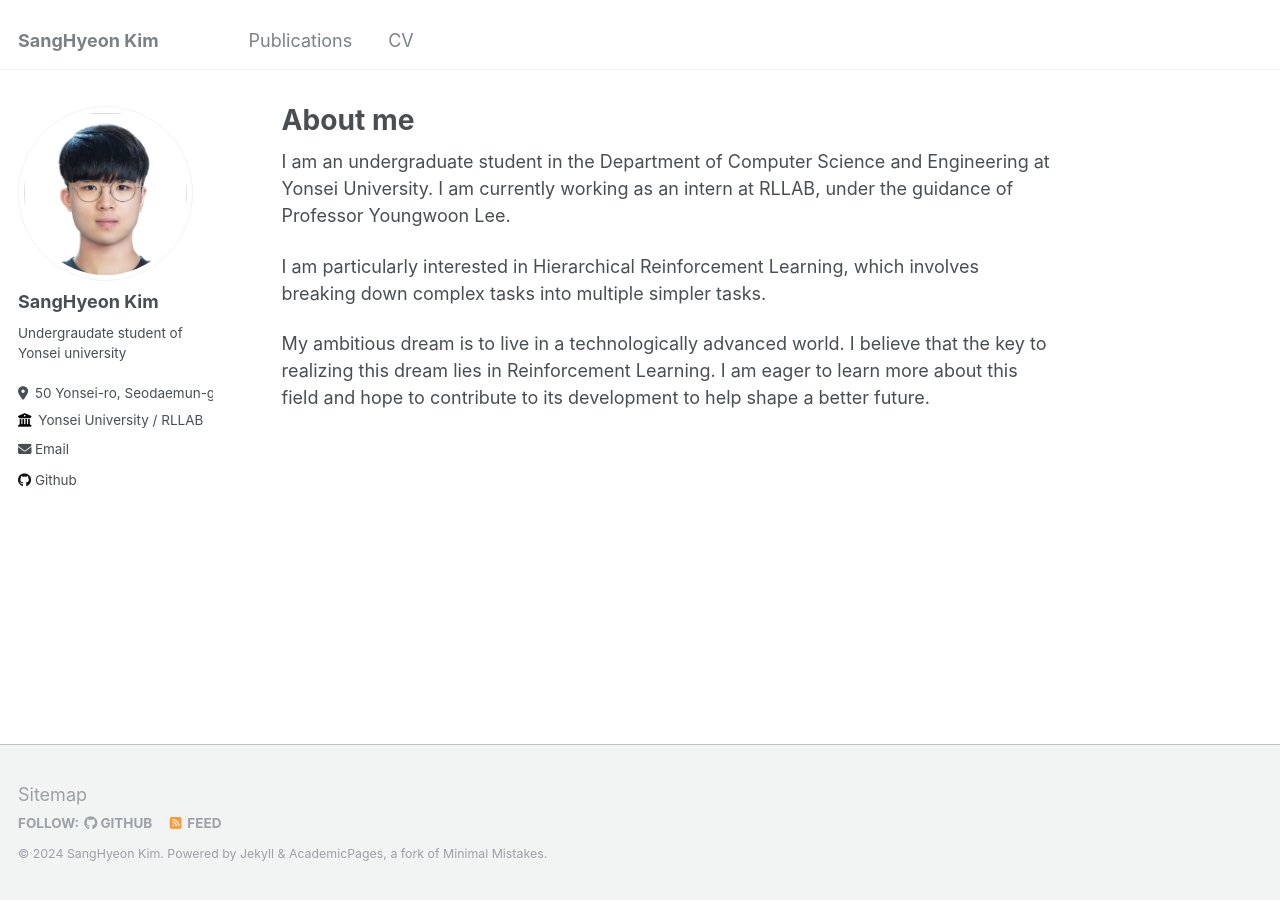
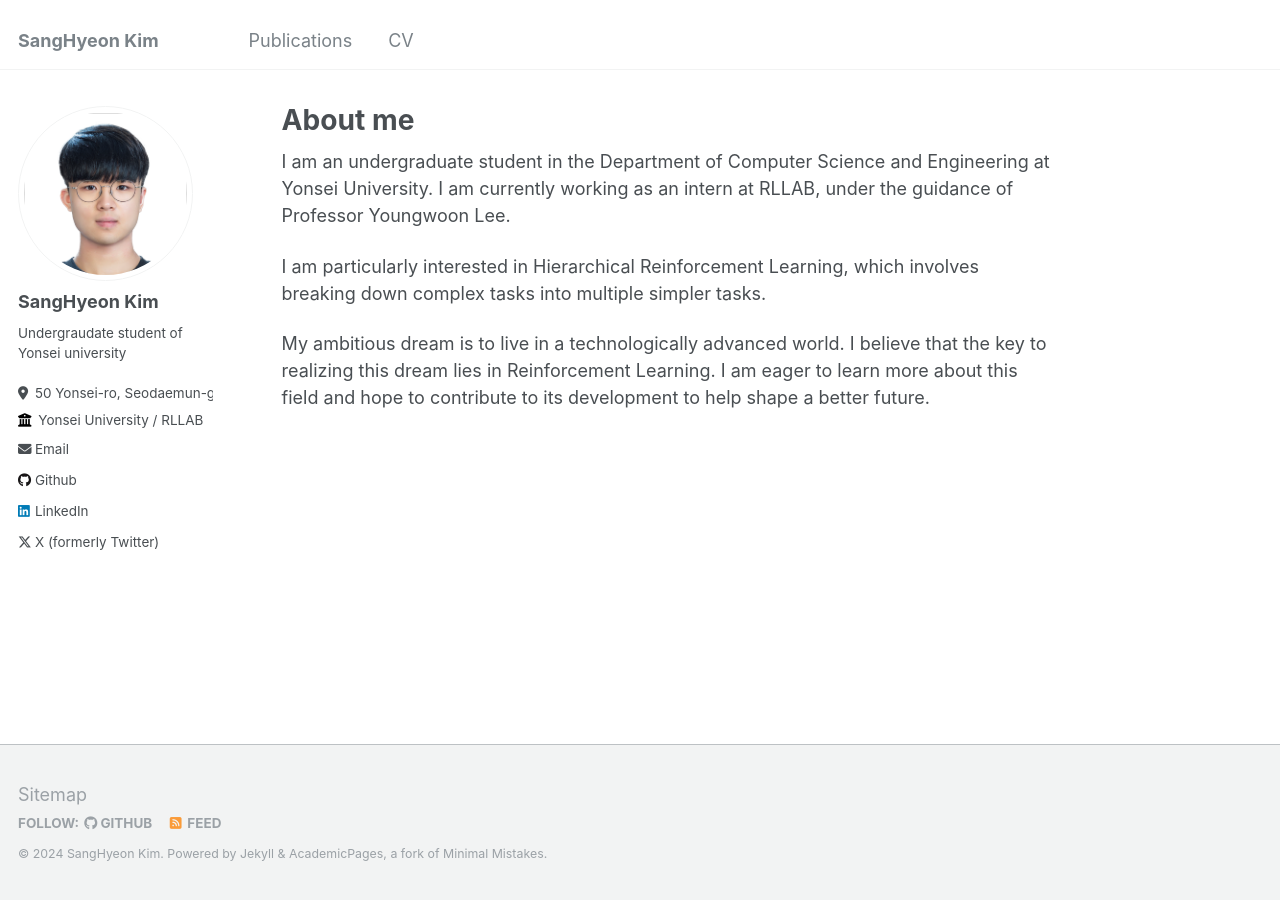
Before and after one commit to 2020147503/homepage, a Jekyll site: the page built from _pages/about.md, in a window 1280 px wide. Built offline with Jekyll 4.4.1, drawn with Linux system fonts in a browser that asks for light colours; part of the change alters nothing that is shown.

Commit message:
Add sns accounts

```diff
--- a/_config.yml
+++ b/_config.yml
@@ -57,7 +57,7 @@ author:
   keybase          : # Username
   instagram        : # Username
   lastfm           : # Username
-  linkedin         : # Username
+  linkedin         : "ksang9609"
   mastodon         : # URL
   medium           : # URL
   pinterest        : # Username
@@ -65,7 +65,7 @@ author:
   steam            : # Username
   telegram         : # URL
   tumblr           : # Username
-  twitter          : # Username for X / Twitter
+  twitter          : "ksang9609" # for X / Twitter
   vine             : # Username
   weibo            : # Username
   wikipedia        : # Username
@@ -78,7 +78,7 @@ author:
 teaser                   :  # filename of teaser fallback teaser image placed in /images/, .e.g. "500x300.png"
 breadcrumbs              : false # true, false (default)
 words_per_minute         : 160
-future                   : true
+future                   : false
 read_more                : "disabled" # if enabled, adds "Read more" links to excerpts
 talkmap_link             : false #change to true to add link to talkmap on talks page
 comments:
```
